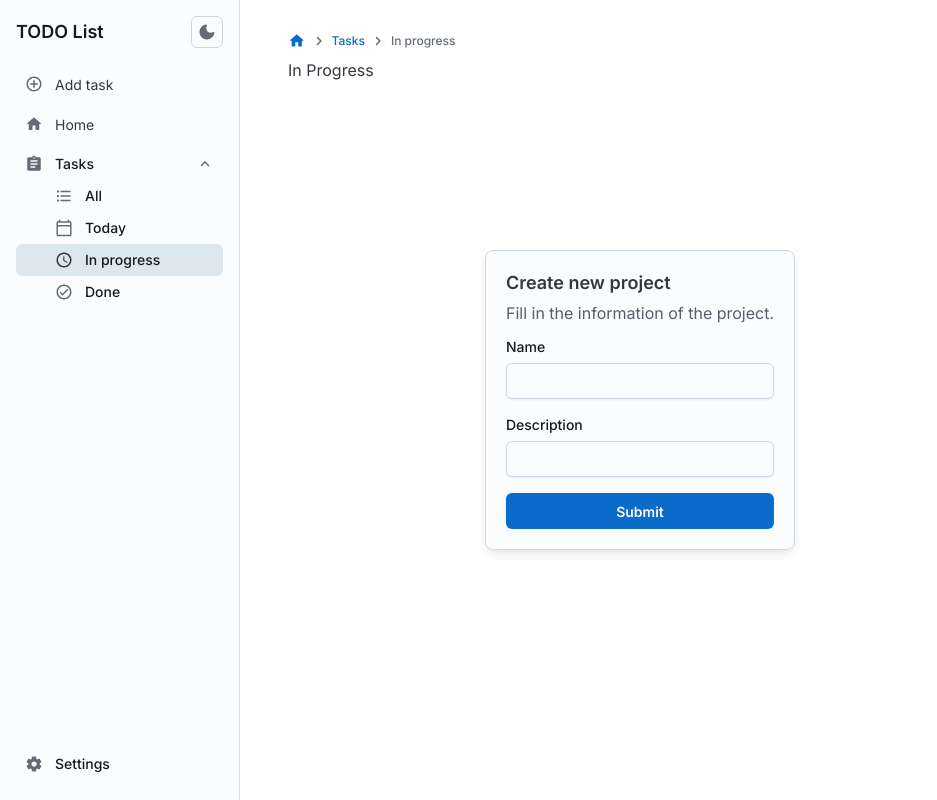
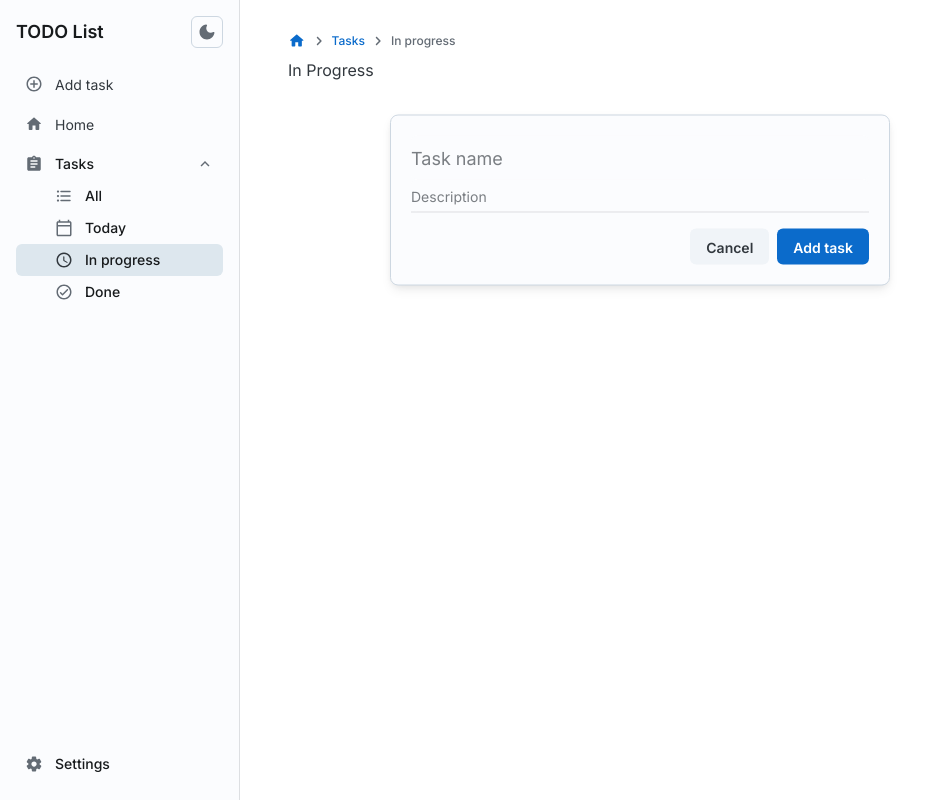
Before and after one commit to Mateusz2734/todo-list, a React (Vite) app: page /tasks/in_progress in a window 1280 px wide. Both pictures are taken after a click on the button "Add task". Shown: the whole page, without its empty margins (0-937 px from the left). Built offline with nearby package versions, Linux system fonts and the light colour scheme.

Commit message:
feat: Make TaskAdder visually appealing

```diff
--- /dev/null
+++ b/src/components/PlainInput.tsx
@@ -0,0 +1,20 @@
+import Input, { InputProps } from '@mui/joy/Input';
+
+interface PlainInputProps extends InputProps {
+    placeholder: string;
+}
+
+export function PlainInput(props: PlainInputProps) {
+    return (
+        <Input
+            {...props}
+            variant="plain"
+            sx={{
+                "--Input-focusedThickness": 0,
+                "--Input-paddingInline": 0,
+            }}
+        >
+            {props.children}
+        </Input>
+    );
+}
--- a/src/components/TaskAdder.tsx
+++ b/src/components/TaskAdder.tsx
@@ -1,36 +1,31 @@
 import Modal from '@mui/joy/Modal';
 import ModalDialog from '@mui/joy/ModalDialog';
-import DialogTitle from '@mui/joy/DialogTitle';
-import DialogContent from '@mui/joy/DialogContent';
 import Stack from '@mui/joy/Stack';
-import FormControl from '@mui/joy/FormControl';
-import FormLabel from '@mui/joy/FormLabel';
-import Input from '@mui/joy/Input';
 import Button from '@mui/joy/Button';
+import Divider from '@mui/joy/Divider';
+
+import { PlainInput } from './PlainInput';
+
 
 export function TaskAdder({ modalOpen, setModalOpen }: { modalOpen: boolean, setModalOpen: (open: boolean) => void; }) {
 
     return (
-        <Modal sx={{ zIndex: 10000 }} open={modalOpen} onClose={() => setModalOpen(false)} slotProps={{ backdrop: backdropProps }} >
-            <ModalDialog>
-                <DialogTitle>Create new project</DialogTitle>
-                <DialogContent>Fill in the information of the project.</DialogContent>
+        <Modal sx={{ zIndex: 10000 }} open={modalOpen} onClose={() => setModalOpen(false)} slotProps={slotProps} >
+            <ModalDialog sx={{ maxWidth: { "xs": "80%" }, minWidth: { "sm": "500px" } }}>
                 <form
                     onSubmit={(event: React.FormEvent<HTMLFormElement>) => {
                         event.preventDefault();
                         setModalOpen(false);
                     }}
                 >
-                    <Stack spacing={2}>
-                        <FormControl>
-                            <FormLabel>Name</FormLabel>
-                            <Input autoFocus required />
-                        </FormControl>
-                        <FormControl>
-                            <FormLabel>Description</FormLabel>
-                            <Input required />
-                        </FormControl>
-                        <Button type="submit">Submit</Button>
+                    <Stack>
+                        <PlainInput sx={{}} placeholder="Task name" size="lg" fullWidth />
+                        <PlainInput placeholder="Description" size="sm" />
+                        <Divider />
+                        <Stack direction="row" sx={{ mt: 2 }} justifyContent={"flex-end"} spacing={1}>
+                            <Button type="reset" variant="soft" color="neutral" onClick={() => setModalOpen(false)}>Cancel</Button>
+                            <Button type="submit">Add task</Button>
+                        </Stack>
                     </Stack>
                 </form>
             </ModalDialog>
@@ -38,9 +33,16 @@ export function TaskAdder({ modalOpen, setModalOpen }: { modalOpen: boolean, set
     );
 };
 
-const backdropProps = {
-    style: {
-        backgroundColor: 'rgba(0, 0, 0, 0)',
-        backdropFilter: 'none',
+const slotProps = {
+    root: {
+        style: {
+            bottom: "50%"
+        }
     },
+    backdrop: {
+        style: {
+            backgroundColor: 'rgba(0, 0, 0, 0)',
+            backdropFilter: 'none',
+        },
+    }
 };
```
